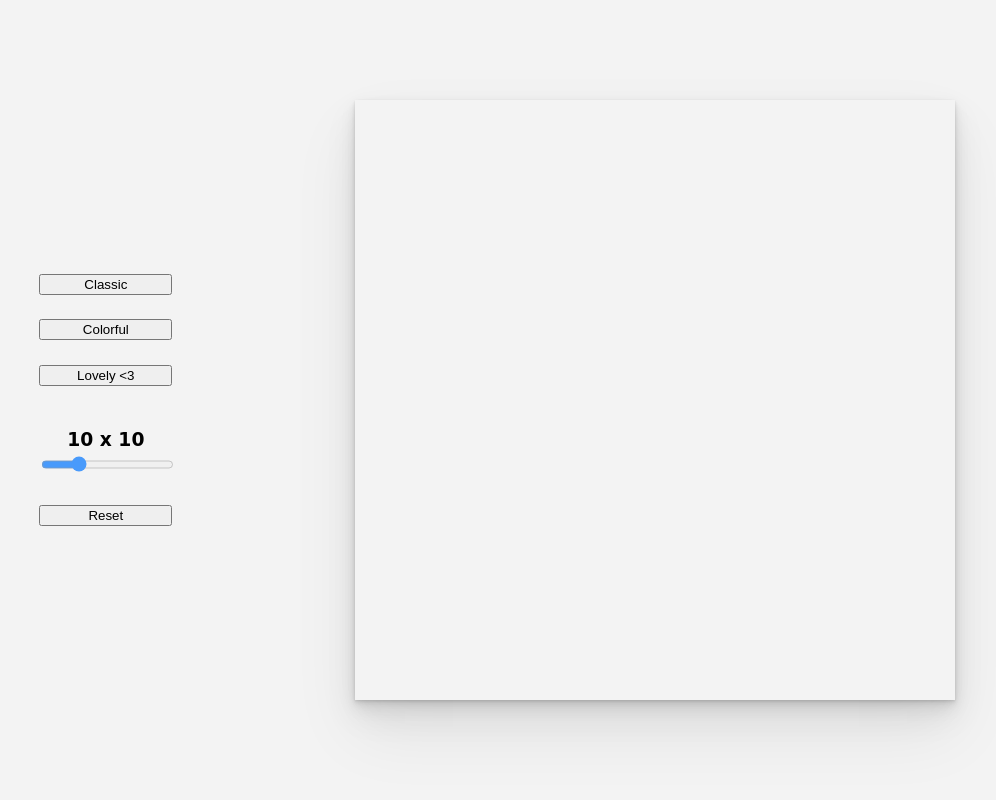
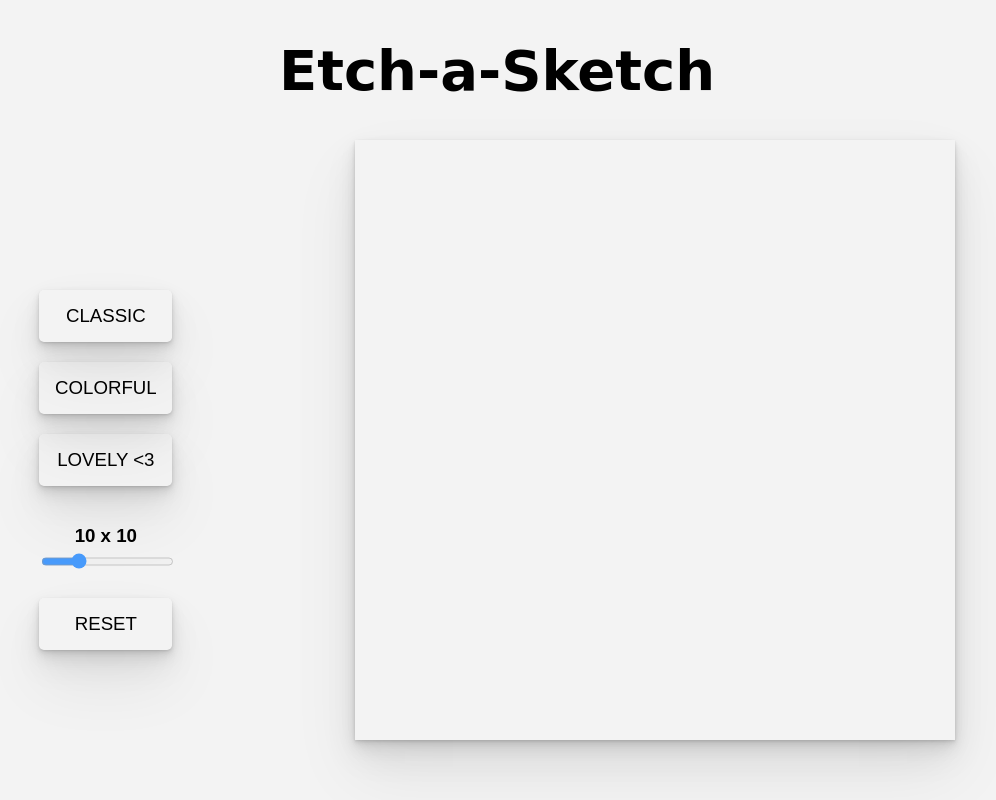
Before and after one commit to niklonskyi/etch-a-sketch, a plain HTML site: page index.html in a window 1280 px wide. Shown: the whole page, without its empty margins (143-1139 px from the left). Drawn offline with Linux system fonts and the light colour scheme.

Commit message:
Added new styles

```diff
--- a/index.html
+++ b/index.html
@@ -6,16 +6,19 @@
     <link rel="stylesheet" href="styles/style.css">
 </head>
 <body>
+    <div class="header">
+        <h1>Etch-a-Sketch</h1>
+    </div>
     <div class="main">
         <div class="functionality">
-            <button class="color" value="classic">Classic</button>
-            <button class="color" value="colorful">Colorful</button>
-            <button class="color" value="lovely">Lovely <3</button>
+            <button class="color box-shadow" value="classic">Classic</button>
+            <button class="color box-shadow" value="colorful">Colorful</button>
+            <button class="color box-shadow" value="lovely">Lovely <3</button>
             <div class="size">
                 <h3 id="size-h3"></h3>
                 <input type="range" min="5" max="64" value="20" class="slider" id="size-of-container">
             </div>
-            <button class="reset" value="reset">Reset</button>
+            <button class="reset box-shadow" value="reset">Reset</button>
         </div>
         <div class="squares-container box-shadow">
         </div>
--- a/scripts/script.js
+++ b/scripts/script.js
@@ -50,6 +50,12 @@ function squareListeners(squares){
     }
 }
 
+function clearCurrent(currents){
+    for (let current of currents) {
+        current.classList.remove('current');
+    }
+}
+
 
 resetButton.addEventListener('click', function () {
     clearContainer();
@@ -65,6 +71,8 @@ sizeSlider.addEventListener('input', function (){
 
 for (let color of colorButtons) {
     color.addEventListener('click', function (){
+        clearCurrent(colorButtons);
+        color.classList.add('current');
         colorValue = this.value;
     })
 }
--- a/styles/style.css
+++ b/styles/style.css
@@ -2,22 +2,61 @@ html {
     height: 100%;
 }
 
-body {
+body, button {
     margin: 0;
     font-family: 'Just Another Hand', cursive;
     background: #f3f3f3;
     height: 100%;
 }
 
+
 #size-h3 {
     text-align: center;
     margin-bottom: 0;
+    font-family:'Montserrat', sans-serif;
+}
+
+.current {
+    color: #ffffff;
+    background-color: #000000;
+}
+
+button {
+    transition: all .3s ease;
+    color: #000000;
+    border: 3px solid white;
+    font-family:'Montserrat', sans-serif;
+    text-transform: uppercase;
+    text-align: center;
+    font-size: 17px;
+    background-color : transparent;
+    padding: 10px;
+    outline: none;
+    border-radius: 4px;
+}
+
+button:hover {
+    color: #ffffff;
+    background-color: #000000;
+}
+
+.header {
+    display: flex;
+    font-size: 28px;
+    justify-content: center;
+}
+
+button {
+    border: none;
+    text-align: center;
+    font-size: 14pt;
+    padding: 15px;
+    border-radius: 5px;
 }
 
 .main {
     display: flex;
     flex-wrap: wrap;
-    height: 100%;
     justify-content: space-evenly;
     align-items: center;
 }
@@ -26,6 +65,7 @@ body {
     height: 300px;
     display: flex;
     flex-direction: column;
+    gap: 20px;
     justify-content: space-evenly;
 }
 
```
